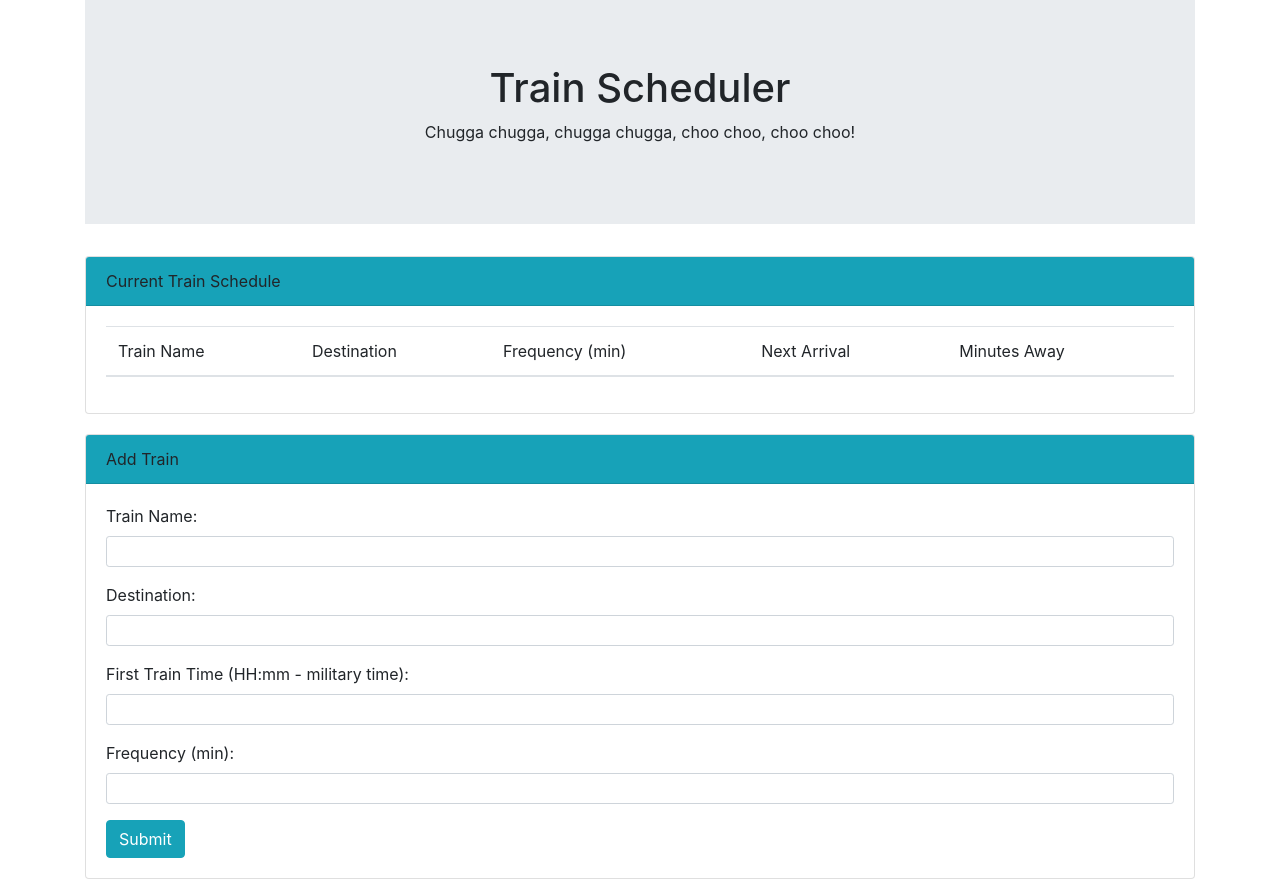
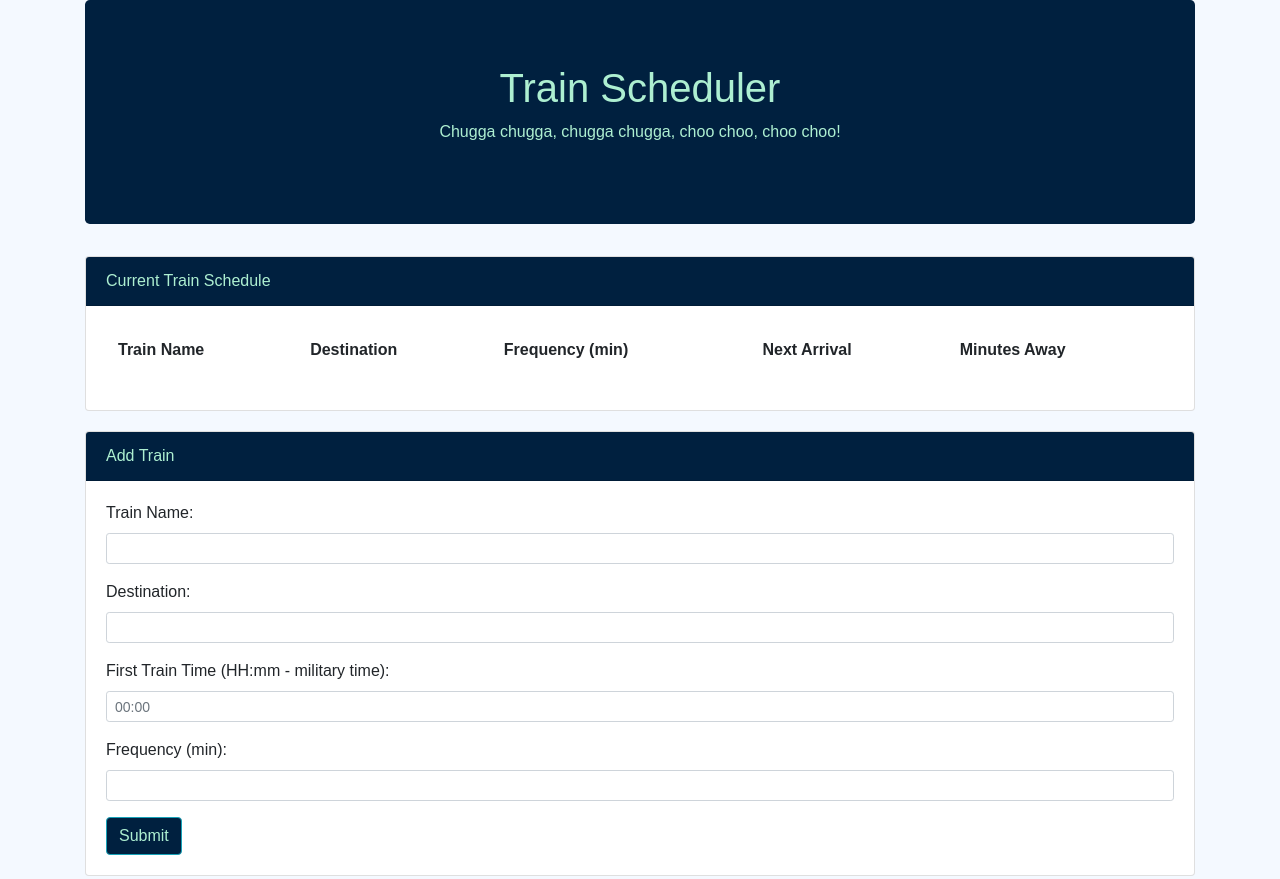
Before and after one commit to ShianneJT/Train-Scheduler, a plain HTML site: page index.html in a window 1280 px wide. Drawn offline with nearby package versions, Linux system fonts and the light colour scheme; no server answers; a web font is replaced by a local one.

Commit message:
Adds styling

```diff
--- a/assets/css/style.css
+++ b/assets/css/style.css
@@ -2,10 +2,54 @@
     box-sizing: border-box;
   }
 
+body {
+  background-color: #f4f9ff;
+  font-family: 'Muli', sans-serif;
+}
+
 .jumbotron {
   text-align: center;
+  background-color: #00203FFF;
+  color: #ADEFD1FF;
 }
 
+/* Input Card */
 .input-card {
   margin-bottom: 20px;
 }
+
+.card-header {
+  background-color: #00203FFF;
+  color: #ADEFD1FF;
+}
+
+/* This removes the annoying line above the table */
+.table > thead > tr:first-child > th {
+  border: none;
+}
+
+th {
+  font-weight: bold;
+  border: none;
+}
+
+#submit-button {
+  background-color: #00203FFF;
+  color: #ADEFD1FF;
+}
+
+#submit-button:hover {
+  background-color: #334c65;
+}
+
+input:hover {
+  box-shadow: 0 0 5px rgba(51, 76, 101, 1);
+  border: 1px solid rgba(51, 76, 101, 1);
+  background-position: 0 0;
+}
+
+.form-control:focus {
+  box-shadow: 0 0 5px rgba(51, 76, 101, 1);
+  border: 1px solid rgba(51, 76, 101, 1);
+  background-position: 0 0;
+}
--- a/assets/js/script.js
+++ b/assets/js/script.js
@@ -1,8 +1,4 @@
 $(document).ready(function() {
-
-// TODO
-// -Form validation
-
 // Firebase Setup
     var firebaseConfig = {
         apiKey: "AIzaSyDkKUaV-VjudXJCiQwRet7NOqqZNt2z83M",
@@ -16,7 +12,6 @@ $(document).ready(function() {
 
 // Initialize Firebase
     firebase.initializeApp(firebaseConfig);
-
     var database = firebase.database();
 
 // Submit button onclick function
@@ -40,7 +35,7 @@ $(document).ready(function() {
     // Clear the input fields
     $('#trainName', '#destination', '#firstTrain', '#frequency').val("");
 
-    }); // End of submit button
+    }); // End of submit button function
 
     database.ref().on('child_added', function(childSnapshot) {
         var firstTrainTime = moment(childSnapshot.val().first, 'hh:mm').subtract(1, 'years');
@@ -59,7 +54,7 @@ $(document).ready(function() {
         nextTrainTime = moment(nextTrainTime).format('hh:mm');
         console.log('Next Train Time: ' + nextTrainTime);
 
-        // Add row to table
+        // Add row with data to the table
         $('#train-row').append('<tr><td>' + childSnapshot.val().name +
         '</td><td>' + childSnapshot.val().destination +
         '</td><td>' + childSnapshot.val().frequency +
--- a/index.html
+++ b/index.html
@@ -6,25 +6,22 @@
     <meta name="viewport" content="width=device-width, initial-scale=1.0">
     <link rel="stylesheet" type="text/css" href="assets/css/reset.css">
     <link rel="stylesheet" href="https://stackpath.bootstrapcdn.com/bootstrap/4.4.1/css/bootstrap.min.css" integrity="sha384-Vkoo8x4CGsO3+Hhxv8T/Q5PaXtkKtu6ug5TOeNV6gBiFeWPGFN9MuhOf23Q9Ifjh" crossorigin="anonymous">
+    <link href="https://fonts.googleapis.com/css?family=Muli&display=swap" rel="stylesheet">
     <link rel="stylesheet" type="text/css" href="assets/css/style.css">
-
     <title>Shianne Taylor - Train Scheduler</title>
 </head>
 
 <body>
-
     <div class="container">
-
-        <div class="jumbotron jumbotron-fluid">
+        <div class="jumbotron">
             <h1>Train Scheduler</h1>
             <p>Chugga chugga, chugga chugga, choo choo, choo choo!</p>
         </div>
-
         <!-- Table with train information -->
         <div class="card input-card">
-            <div class="card-header bg-info">Current Train Schedule</div>
+            <div class="card-header">Current Train Schedule</div>
             <div class="card-body">
-                <table class="table table-striped">
+                <table class="table">
                     <thead>
                         <tr>
                             <th scope="col">Train Name</th>
@@ -42,40 +39,34 @@
         <div class="row">
             <div class="col-lg-12">
                 <div class="card">
-                    <div class="card-header bg-info">Add Train</div>
+                    <div class="card-header">Add Train</div>
                     <div class="card-body">
-                        <form>
+                        <form name="trainInfo">
                             <div class="form-group">
                                 <label for="trainName">Train Name:</label>
-                                <input type="text" class="form-control form-control-sm" id="trainName">
-                            </div>
+                                <input type="text" class="form-control form-control-sm" id="trainName"> </div>
                             <div class="form-group">
                                 <label for="destination">Destination:</label>
-                                <input type="text" class="form-control form-control-sm" id="destination">
-                            </div>
+                                <input type="text" class="form-control form-control-sm" id="destination"> </div>
                             <div class="form-group">
                                 <label for="firstTrain">First Train Time (HH:mm - military time):</label>
-                                <input type="text" class="form-control form-control-sm" id="firstTrain">
-                            </div>
+                                <input class="form-control form-control-sm" id="firstTrain" data-mask="00:00" placeholder="00:00" maxlength="5"> </div>
                             <div class="form-group">
                                 <label for="frequency">Frequency (min):</label>
-                                <input type="number" min="1" class="form-control form-control-sm" id="frequency">
-                            </div>
+                                <input type="number" min="1" class="form-control form-control-sm" id="frequency"> </div>
                             <button type="submit" class="btn btn-info" id="submit-button">Submit</button>
                         </form>
                     </div>
                 </div>
             </div>
         </div>
-
     </div>
-
     <script src="https://www.gstatic.com/firebasejs/7.14.0/firebase-app.js"></script>
     <script src="https://www.gstatic.com/firebasejs/7.14.0/firebase-database.js"></script>
     <script src="https://code.jquery.com/jquery-3.4.1.min.js"></script>
+    <script src="https://cdnjs.cloudflare.com/ajax/libs/jquery.mask/1.14.16/jquery.mask.js"></script>
     <script src="https://cdnjs.cloudflare.com/ajax/libs/moment.js/2.24.0/moment.min.js"></script>
     <script src="assets/js/script.js"></script>
-
 </body>
 
 </html>
```
